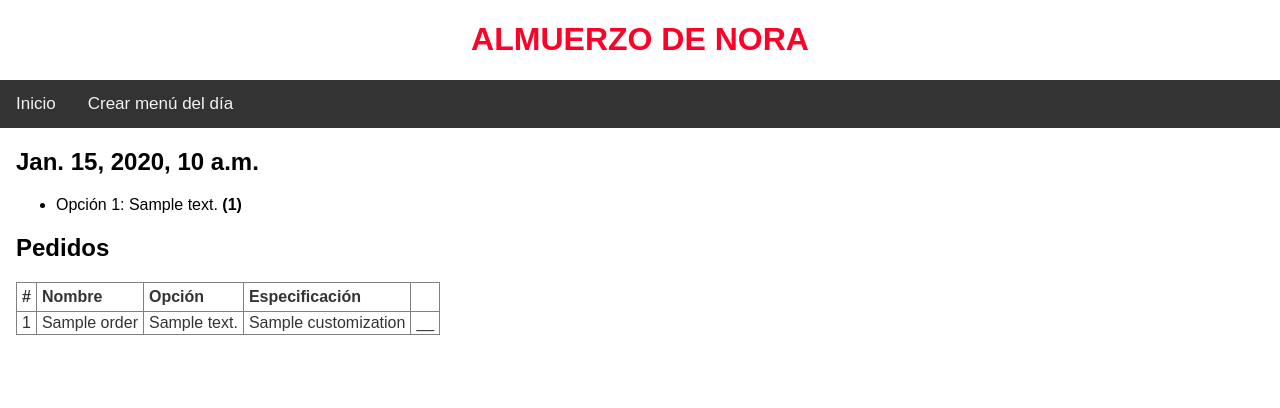
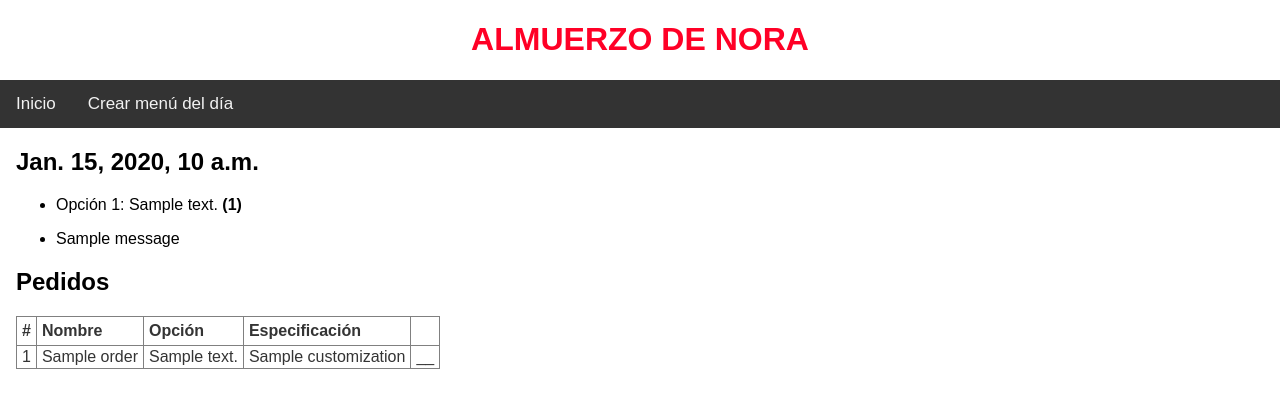
Before and after one commit to jplattus/Backend-Test-Lattus, a Django app: template templates/noraslunch/menu_detail.html in a window 1280 px wide. Shown: the top 408 px of the page. Run offline with Django 3.2, Linux system fonts and the light colour scheme; the template is opened without the code that fills it: most values are stand-ins (such as "Sample title", 1, 10 or a date in 2020); one stand-in notice (Sample message) is shown.

Commit message:
feat: send slack message implementation

```diff
--- a/noraslunch/models.py
+++ b/noraslunch/models.py
@@ -15,6 +15,7 @@ class BaseModel(models.Model):
 
 class Menu(BaseModel):
     id = models.UUIDField(primary_key=True, default=uuid.uuid4, editable=False)
+    was_sent = models.BooleanField(default=False)
     menu_date = models.DateField('día')
 
     def get_absolute_url(self):
--- a/noraslunch/urls.py
+++ b/noraslunch/urls.py
@@ -12,4 +12,5 @@ urlpatterns = [
     path('menu/<str:id>/', views.CreateEmployeeMealView.as_view(), name='menu'),
     path('thanks/', views.thanks, name='thanks'),
     path('timeout/', views.timeout, name='timeout'),
+    path('send_menu/<str:id>/', views.send_menu_as_slack_message, name='send_menu_as_slack_message'),
 ]
--- a/templates/noraslunch/menu_detail.html
+++ b/templates/noraslunch/menu_detail.html
@@ -17,6 +17,17 @@
             No hay menu creado.
         {% endfor %}
     </ul>
+    {% if object.was_sent == False %}
+{#    {% if True %}#}
+        <a href="{% url 'noraslunch:send_menu_as_slack_message' id=object.id %}">Enviar menú por Slack</a>
+    {% endif %}
+    {% if messages %}
+        <ul class="messages">
+            {% for message in messages %}
+                <li{% if message.tags %} class="{{ message.tags }}"{% endif %}>{{ message }}</li>
+            {% endfor %}
+        </ul>
+    {% endif %}
 
     <h2>Pedidos</h2>
     <table class="tg">
```
Also changed, not shown: noraslunch/views.py (+17 -1 lines).
